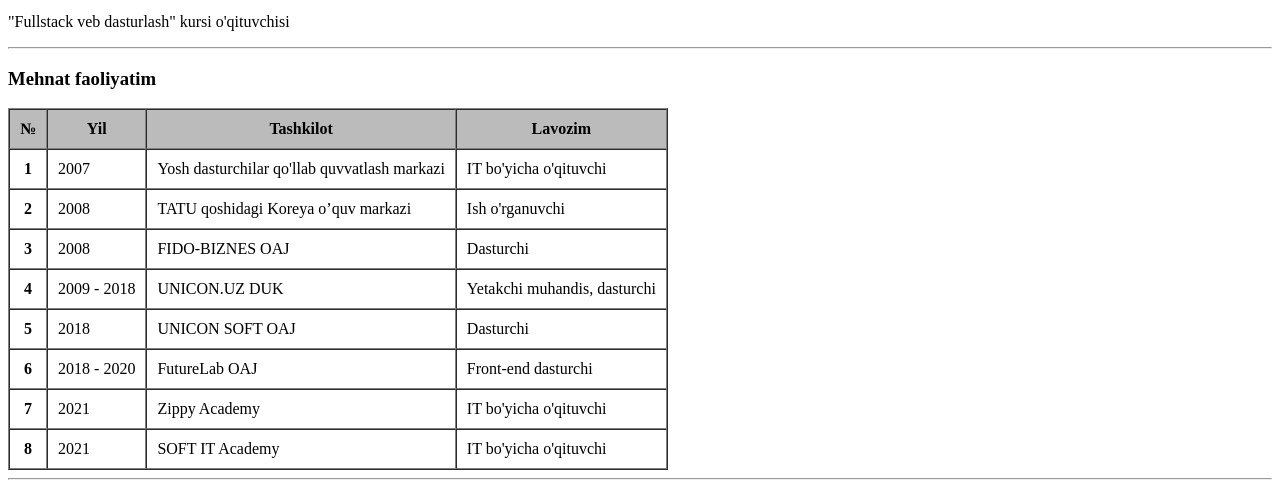
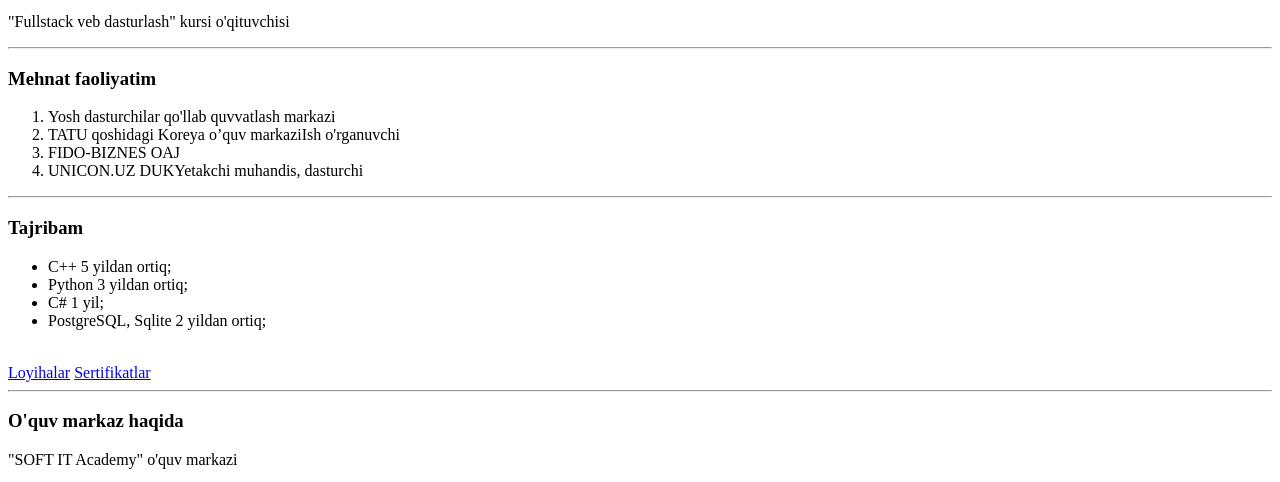
Before and after one commit to Oybeklinux/cv, a plain HTML site: page index.html in a window 1280 px wide. Shown: the part 313-795 px from the top of the page. Drawn offline with Linux system fonts and the light colour scheme.

Commit message:
Update index.html

```diff
--- a/index.html
+++ b/index.html
@@ -11,7 +11,13 @@
 <p>"Fullstack veb dasturlash" kursi o'qituvchisi</p>
 <hr>
 <h3>Mehnat faoliyatim</h3>
-<table cellspacing="0" cellpadding="10" border="1">
+    <ol>
+        <li>Yosh dasturchilar qo'llab quvvatlash markazi</li>
+        <li>TATU qoshidagi Koreya o’quv markazi</td><td>Ish o'rganuvchi</li>
+        <li>FIDO-BIZNES OAJ</li>
+        <li>UNICON.UZ DUK</td><td>Yetakchi muhandis, dasturchi</li>
+    </ol>
+<!--<table cellspacing="0" cellpadding="10" border="1">
 
     <tr bgcolor="#BBBBBB">
         <th>№</th><th>Yil</th><th>Tashkilot</th><th>Lavozim</th>
@@ -40,7 +46,7 @@
     <tr>
         <th>8</th><td>2021</td><td>SOFT IT Academy</td><td>IT bo'yicha o'qituvchi</td>
     </tr>
-</table>
+</table>-->
 <hr>
 <h3>Tajribam</h3>
 <ul>
```
